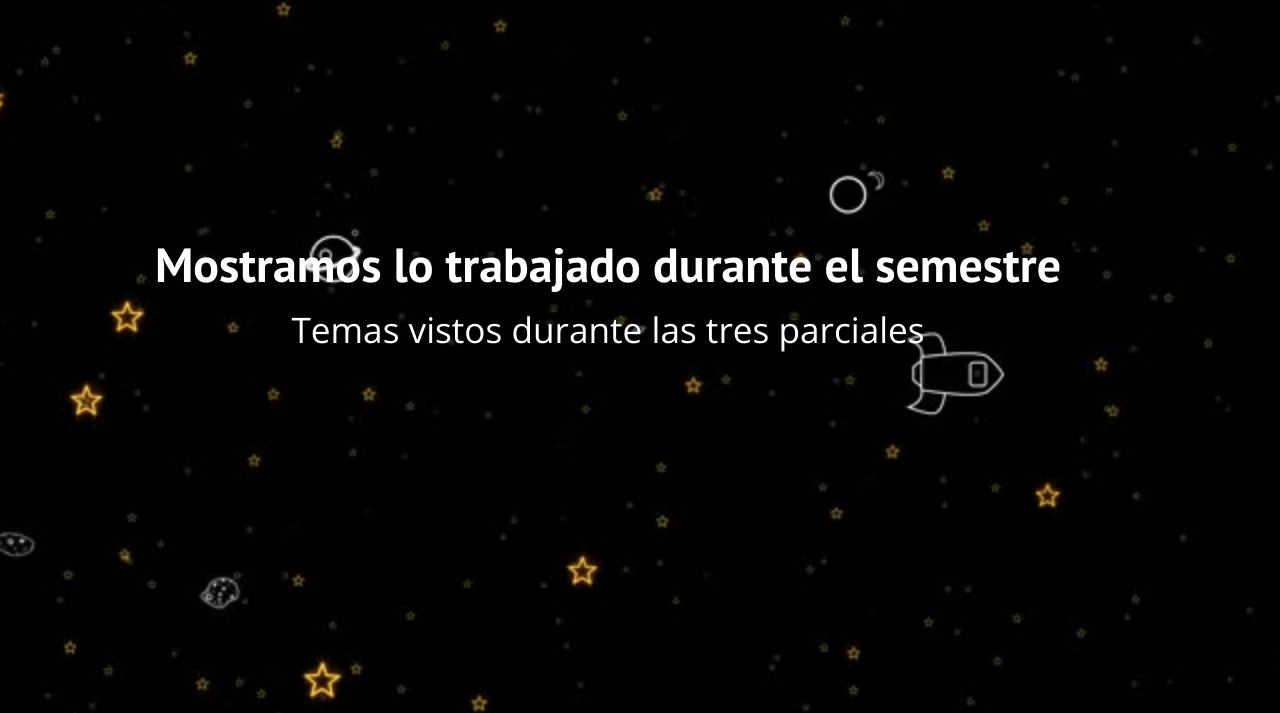
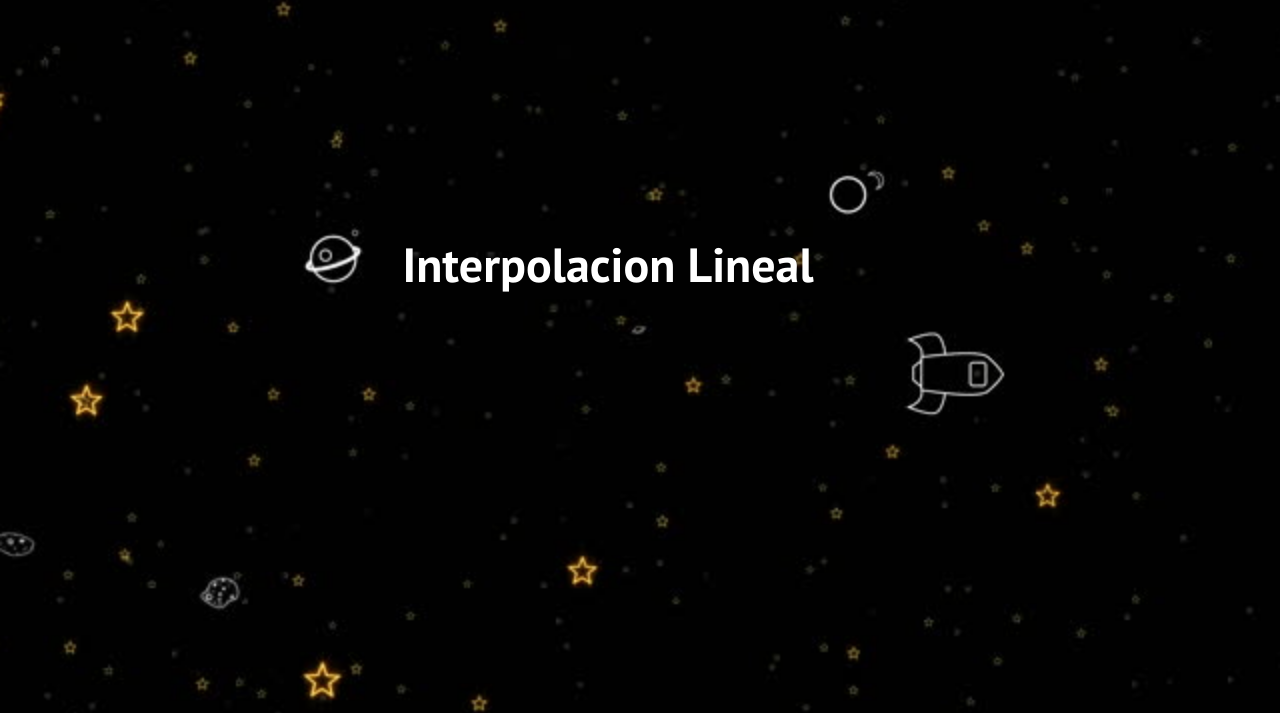
Before and after one commit to raghum76/aplicacionWebMetodosNumericos, a plain HTML site: page segundaParcial.html in a window 1280 px wide. Shown: the part 116-829 px from the top of the page. Drawn offline with nearby package versions, Linux system fonts and the light colour scheme.

Commit message:
Cambios realizado, solucion de problema en null

```diff
--- a/segundaParcial.html
+++ b/segundaParcial.html
@@ -26,8 +26,7 @@
                     </nav>
                 </div> <!--Barra-->
                 <div class="textoHeader">
-                    <h1 class="noMargin">Mostramos lo trabajado durante el semestre</h1>
-                    <p class="noMargin">Temas vistos durante las tres parciales</p>
+                        <h1 class="noMargin title">Interpolacion Lineal</h1>
                 </div>
             </div><!--Contenedor-->
         </header>
```
